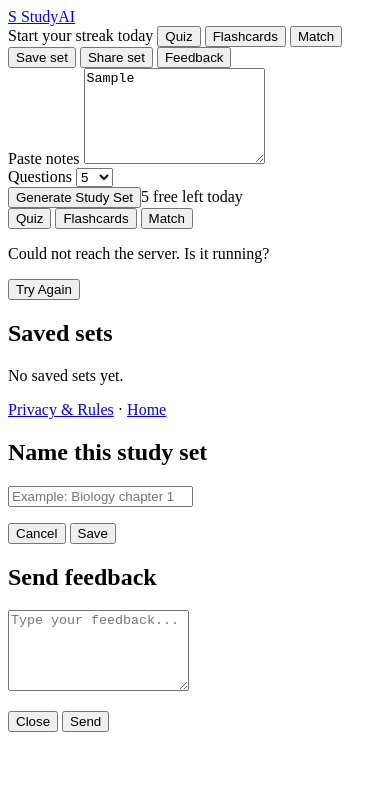
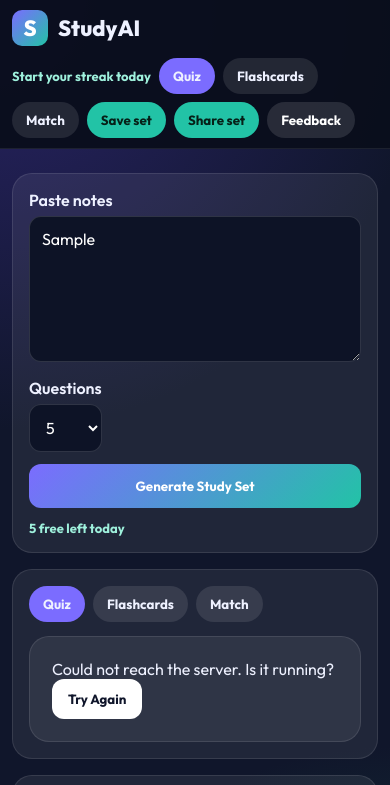
Before and after one commit to azaanmerchant1-bot/Study-Helper, a website: page app.html in a window 390 px wide. Both pictures are taken after typing "Sample" into the empty fields and a click on the button "Generate Study Set". Shown: the top 785 px of the page. Drawn offline with Linux system fonts and the light colour scheme; no server answers.

Commit message:
Update style.css

```diff
--- a/style.css
+++ b/style.css
@@ -1,68 +1,300 @@
-<!DOCTYPE html>
-<html lang="en">
-<head>
-    <meta charset="UTF-8">
-    <meta name="viewport" content="width=device-width, initial-scale=1.0">
-    <title>StudyAI — Turn notes into quizzes</title>
-    <link rel="preconnect" href="https://fonts.googleapis.com">
-    <link rel="preconnect" href="https://fonts.gstatic.com" crossorigin>
-    <link href="https://fonts.googleapis.com/css2?family=Outfit:wght@400;500;600;700;800&display=swap" rel="stylesheet">
-    <link rel="stylesheet" href="style.css">
-</head>
-<body>
-    <nav class="nav">
-        <div class="nav-inner">
-            <a class="nav-logo" href="index.html"><span class="nav-mark">S</span> StudyAI</a>
-            <div class="nav-links">
-                <a class="nav-chip" href="#features">Features</a>
-                <a class="nav-chip" href="#how">How it works</a>
-                <a class="nav-chip" href="privacy.html">Privacy</a>
-                <a class="share-btn" href="app.html">Open app</a>
-            </div>
-        </div>
-    </nav>
+* { box-sizing: border-box; margin: 0; padding: 0; }
 
-    <main class="page home">
-        <section class="hero">
-            <p class="eyebrow">Made by a student, for students</p>
-            <h1>Turn messy notes into a quiz in seconds</h1>
-            <p class="lede">Paste what you need to learn. StudyAI makes a quiz, flashcards, and a match game you can save and share.</p>
-            <div class="hero-actions">
-                <a class="big-btn" href="app.html">Start studying</a>
-                <a class="ghost-btn" href="#how">See how it works</a>
-            </div>
-        </section>
+body {
+    font-family: 'Outfit', sans-serif;
+    color: #eef1ff;
+    min-height: 100vh;
+    background:
+        radial-gradient(circle at top left, #2a2468 0%, transparent 36%),
+        radial-gradient(circle at bottom right, #164a44 0%, transparent 32%),
+        #10162b;
+}
 
-        <section id="features" class="info-grid">
-            <article><span class="icon">Q</span><h3>Quiz</h3><p>Score, explanations, and what to work on.</p></article>
-            <article><span class="icon">F</span><h3>Flashcards</h3><p>Mark Known or Still learning.</p></article>
-            <article><span class="icon">M</span><h3>Match</h3><p>Pair questions with answers.</p></article>
-            <article><span class="icon">S</span><h3>Save</h3><p>Name a set and open it later.</p></article>
-            <article><span class="icon">L</span><h3>Share</h3><p>Send a friend the same set.</p></article>
-            <article><span class="icon">5</span><h3>Free daily uses</h3><p>5 AI generations per day.</p></article>
-        </section>
+.hidden { display: none !important; }
 
-        <section id="how" class="how">
-            <h2>How it works</h2>
-            <div class="info-grid">
-                <article><span class="icon">1</span><h3>Paste notes</h3><p>Class notes or a study guide.</p></article>
-                <article><span class="icon">2</span><h3>Generate</h3><p>StudyAI builds your set.</p></article>
-                <article><span class="icon">3</span><h3>Practice</h3><p>Quiz, Flashcards, or Match.</p></article>
-            </div>
-        </section>
+.nav {
+    background: rgba(10, 14, 28, 0.95);
+    border-bottom: 1px solid rgba(255,255,255,0.08);
+    position: sticky;
+    top: 0;
+    z-index: 10;
+}
 
-        <section class="cta">
-            <h2>Ready to study smarter?</h2>
-            <p>No account needed yet.</p>
-            <a class="big-btn" href="app.html">Open StudyAI</a>
-        </section>
-    </main>
+.nav-inner, .page, .footer-inner {
+    width: min(1120px, calc(100% - 24px));
+    margin: 0 auto;
+}
 
-    <footer class="footer">
-        <div class="footer-inner">
-            <p><strong>StudyAI</strong> — made by a student, for students.</p>
-            <p><a class="ghost-btn" href="privacy.html">Privacy & Rules</a></p>
-        </div>
-    </footer>
-</body>
-</html>
+.nav-inner {
+    display: flex;
+    justify-content: space-between;
+    align-items: center;
+    gap: 12px;
+    min-height: 68px;
+    flex-wrap: wrap;
+    padding: 10px 0;
+}
+
+a.nav-logo {
+    display: flex;
+    align-items: center;
+    gap: 10px;
+    font-weight: 800;
+    font-size: 22px;
+    color: #eef1ff;
+    text-decoration: none;
+}
+
+.nav-mark {
+    width: 36px;
+    height: 36px;
+    display: grid;
+    place-items: center;
+    border-radius: 10px;
+    background: linear-gradient(135deg, #7b6cff, #22c3a6);
+    color: white;
+}
+
+.nav-links {
+    display: flex;
+    gap: 8px;
+    flex-wrap: wrap;
+    align-items: center;
+}
+
+button, a.nav-chip, a.share-btn, a.big-btn, a.ghost-btn {
+    font-family: inherit;
+    cursor: pointer;
+    border: none;
+    font-weight: 700;
+    text-decoration: none;
+}
+
+a.nav-chip, .nav-chip, .mode-tab {
+    padding: 10px 14px;
+    border-radius: 999px;
+    background: rgba(255,255,255,0.1);
+    color: #eef1ff !important;
+}
+
+.nav-chip.active, .mode-tab.active { background: #7b6cff; }
+
+a.share-btn, .share-btn {
+    background: #22c3a6;
+    color: #062018 !important;
+    padding: 10px 14px;
+    border-radius: 999px;
+}
+
+.feedback-btn, .secondary-btn, .delete-btn, #learningBtn, #closeFeedback, #cancelName {
+    background: rgba(255,255,255,0.12);
+    color: white;
+    padding: 10px 14px;
+    border-radius: 999px;
+}
+
+.streak-badge, .limit-badge {
+    color: #9ef0dc;
+    font-weight: 700;
+    font-size: 13px;
+}
+
+.page { padding: 24px 0 48px; display: grid; gap: 16px; }
+
+.hero, .how, .cta, .studio, .workspace, .saved-wrap, .info-grid article,
+.question-card, .results-box, .work-box, .empty-state, .all-card, .modal-card, .saved-item {
+    background: rgba(255,255,255,0.07);
+    border: 1px solid rgba(255,255,255,0.1);
+    border-radius: 20px;
+    padding: 22px;
+}
+
+.hero { padding: 42px 28px; }
+.hero h1 { font-size: 46px; line-height: 1.15; margin: 8px 0 12px; }
+.eyebrow { color: #9ef0dc; font-weight: 700; letter-spacing: .08em; text-transform: uppercase; font-size: 12px; }
+.lede, .how p { color: #c5cbe3; font-size: 18px; line-height: 1.6; margin-top: 8px; }
+.hero-actions, .cta { display: flex; gap: 12px; flex-wrap: wrap; align-items: center; }
+
+a.big-btn, #confirmName, #submitFeedback {
+    display: inline-block;
+    background: linear-gradient(135deg, #7b6cff, #22c3a6);
+    color: white !important;
+    padding: 14px 22px;
+    border-radius: 14px;
+    font-size: 16px;
+}
+
+a.ghost-btn {
+    display: inline-block;
+    background: #2a3358;
+    color: white !important;
+    padding: 14px 22px;
+    border-radius: 14px;
+}
+
+.info-grid { display: grid; grid-template-columns: repeat(3, 1fr); gap: 12px; }
+.info-grid article { min-height: 140px; }
+.icon {
+    display: inline-grid;
+    place-items: center;
+    width: 28px;
+    height: 28px;
+    border-radius: 8px;
+    background: #7b6cff;
+    margin-bottom: 8px;
+    font-weight: 800;
+}
+
+.privacy-list { margin: 12px 0 0 20px; color: #c5cbe3; line-height: 1.7; }
+.field-label, .control-group label { display: block; margin-bottom: 6px; font-weight: 600; }
+
+textarea, select, #setNameInput {
+    width: 100%;
+    background: #0d1326;
+    color: white;
+    border: 1px solid rgba(255,255,255,0.14);
+    border-radius: 12px;
+    padding: 12px;
+    font: inherit;
+}
+
+textarea { min-height: 140px; }
+#setNameInput { margin: 12px 0; }
+
+.controls { display: flex; gap: 12px; align-items: end; flex-wrap: wrap; margin-top: 12px; }
+#generateBtn {
+    margin-left: auto;
+    background: linear-gradient(135deg, #7b6cff, #22c3a6);
+    color: white;
+    padding: 14px 20px;
+    border-radius: 12px;
+}
+
+.mode-tabs { display: flex; gap: 8px; margin-bottom: 14px; flex-wrap: wrap; }
+.question-text { font-weight: 700; margin-bottom: 10px; }
+
+.choice-btn, .explain-btn, .flag-btn, .load-btn, .jump-btn, #startMatch, #playAgain,
+#retryBtn, #knowBtn, #startReview, #restartCards, #backToStudy, #seeAllBtn {
+    font-family: inherit;
+    cursor: pointer;
+    border: none;
+    font-weight: 700;
+}
+
+.choice-btn {
+    display: block;
+    width: 100%;
+    text-align: left;
+    margin-bottom: 8px;
+    background: #0d1326;
+    color: white;
+    border: 1px solid rgba(255,255,255,0.12);
+    border-radius: 12px;
+    padding: 14px;
+}
+
+.choice-btn.correct { background: #1d5a38; }
+.choice-btn.incorrect { background: #6b2a2a; }
+
+.explain-btn, .flag-btn {
+    margin-top: 8px;
+    margin-right: 8px;
+    background: #2a3358;
+    color: white;
+    border-radius: 10px;
+    padding: 10px 12px;
+}
+
+.flag-btn { background: #3a2740; color: #ffd7d7; }
+.explain-box {
+    margin-top: 10px;
+    background: #0d1326;
+    border-radius: 12px;
+    padding: 12px;
+    white-space: pre-wrap;
+    line-height: 1.6;
+    border-left: 4px solid #22c3a6;
+}
+
+.flash-wrap { display: grid; gap: 14px; justify-items: center; }
+.flash-card { width: min(100%, 560px); height: 220px; perspective: 1000px; cursor: pointer; }
+.flash-inner { width: 100%; height: 100%; position: relative; transition: transform .45s; transform-style: preserve-3d; }
+.flash-card.flipped .flash-inner { transform: rotateY(180deg); }
+.flash-front, .flash-back {
+    position: absolute;
+    inset: 0;
+    display: grid;
+    place-items: center;
+    text-align: center;
+    padding: 20px;
+    border-radius: 18px;
+    backface-visibility: hidden;
+    font-size: 20px;
+    font-weight: 700;
+}
+.flash-front { background: #1b2140; }
+.flash-back { background: #1c4a43; transform: rotateY(180deg); }
+.flash-actions { display: flex; gap: 10px; flex-wrap: wrap; justify-content: center; }
+
+#knowBtn, .load-btn, .jump-btn, #startMatch, #playAgain, #retryBtn, #startReview, #restartCards, #backToStudy {
+    background: white;
+    color: #10162b;
+    padding: 12px 16px;
+    border-radius: 12px;
+}
+
+#seeAllBtn { background: rgba(255,255,255,0.12); color: white; padding: 12px 16px; border-radius: 12px; }
+.wrong { color: #ffb4b4; }
+.right { color: #8ef0c4; }
+.work-item { background: #0d1326; border-radius: 12px; padding: 12px; margin-top: 8px; }
+
+.match-bar { display: flex; justify-content: space-between; gap: 10px; flex-wrap: wrap; font-weight: 700; margin-bottom: 12px; }
+.match-help { color: #c5cbe3; margin-bottom: 12px; font-size: 15px; }
+.match-grid { display: grid; grid-template-columns: 1fr 1fr; gap: 16px; }
+.match-item {
+    width: 100%;
+    min-height: 84px;
+    text-align: left;
+    margin-bottom: 10px;
+    padding: 16px;
+    border-radius: 16px;
+    border: 3px solid transparent;
+    color: white;
+    font: inherit;
+    font-weight: 700;
+    font-size: 15px;
+    cursor: pointer;
+}
+.match-item.question { background: #3b3480; }
+.match-item.answer { background: #1b6b5d; }
+.match-item.selected { border-color: #fff; }
+.match-item.matched { opacity: .35; }
+
+.saved-item { display: flex; justify-content: space-between; gap: 12px; align-items: center; margin-top: 10px; }
+.saved-actions { display: flex; gap: 8px; flex-wrap: wrap; }
+
+.footer { padding: 24px 0 36px; color: #c5cbe3; }
+.modal {
+    position: fixed;
+    inset: 0;
+    background: rgba(0,0,0,0.55);
+    display: grid;
+    place-items: center;
+    z-index: 20;
+    padding: 16px;
+}
+.modal-card { width: min(520px, 100%); }
+#feedbackStatus, #nameModalStatus { min-height: 20px; margin: 8px 0; color: #9ef0dc; }
+
+@media (max-width: 800px) {
+    .hero h1 { font-size: 30px; }
+    .info-grid, .match-grid { grid-template-columns: 1fr; }
+    .saved-item { flex-direction: column; align-items: stretch; }
+    #generateBtn, a.big-btn, a.ghost-btn { width: 100%; margin-left: 0; text-align: center; }
+    .nav-links { width: 100%; }
+}
+
+@media (max-width: 480px) {
+    .hero, .how, .cta, .studio, .workspace, .saved-wrap, .question-card { padding: 16px; }
+    .hero h1 { font-size: 26px; }
+}
```
